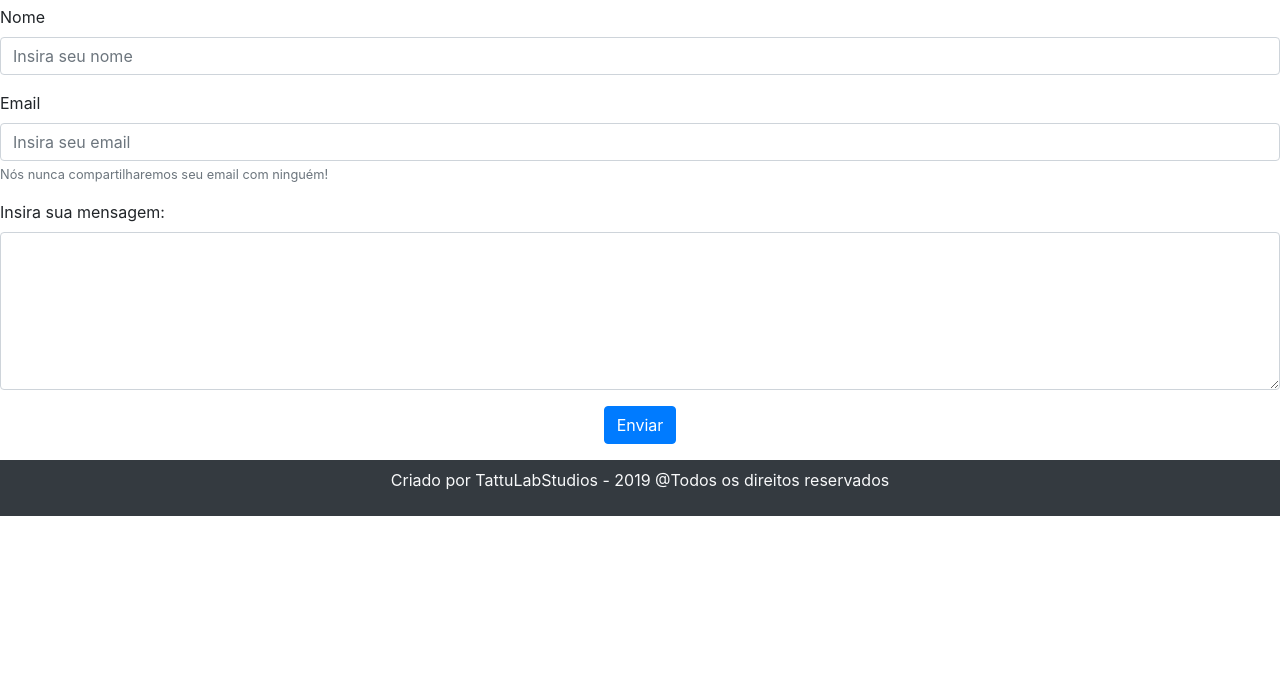
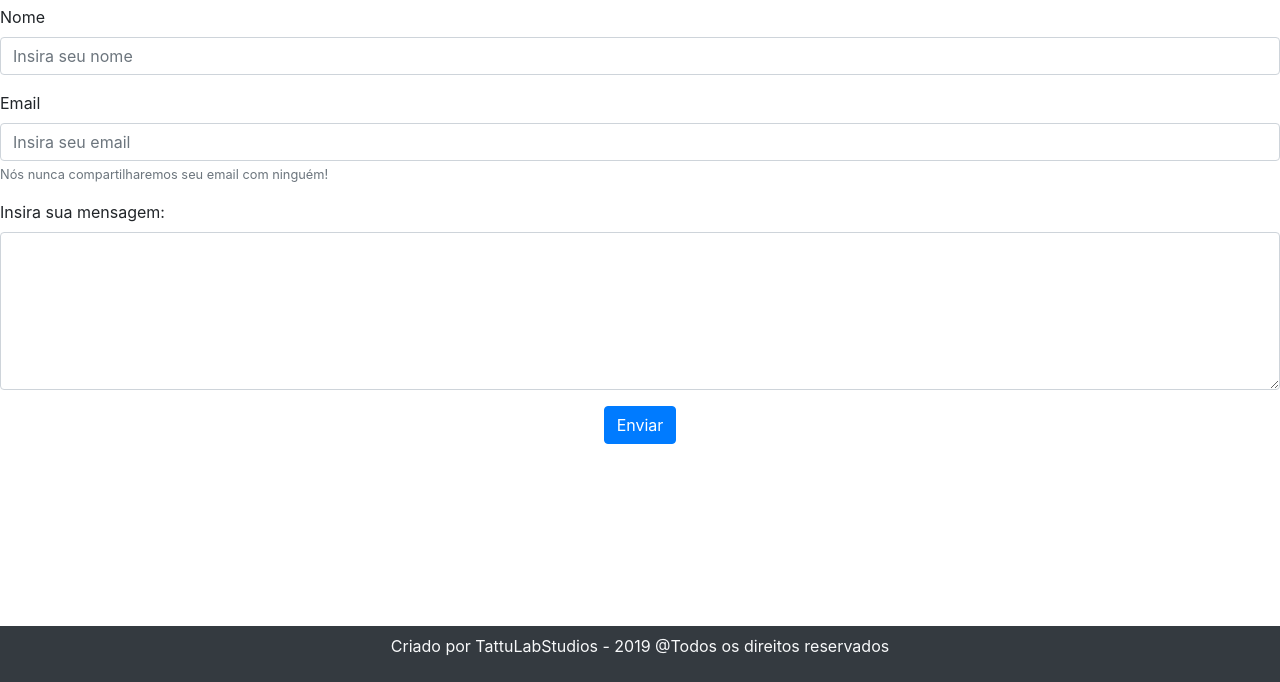
Before and after one commit to tattudc/mybelt, a plain HTML site: page contato.html in a window 1280 px wide. Shown: the part 118-800 px from the top of the page. Drawn offline with nearby package versions, Linux system fonts and the light colour scheme.

Commit message:
atualizando bottom de todos

```diff
--- a/contato.html
+++ b/contato.html
@@ -52,7 +52,7 @@
         </form>
     </main>
 
-    <footer class="bg-dark text-light container-fluid mt-auto p-2 text-center">
+    <footer class="fixed-bottom bg-dark text-light container-fluid mt-auto p-2 text-center">
         <p class="align-text-bottom">Criado por TattuLabStudios - 2019 @Todos os direitos reservados</p>
     </footer>
 </body>
```
Also changed, not shown: depoimentos.html (+1 -1 lines), login.html (+1 -1 lines), planos.html (+1 -1 lines).
